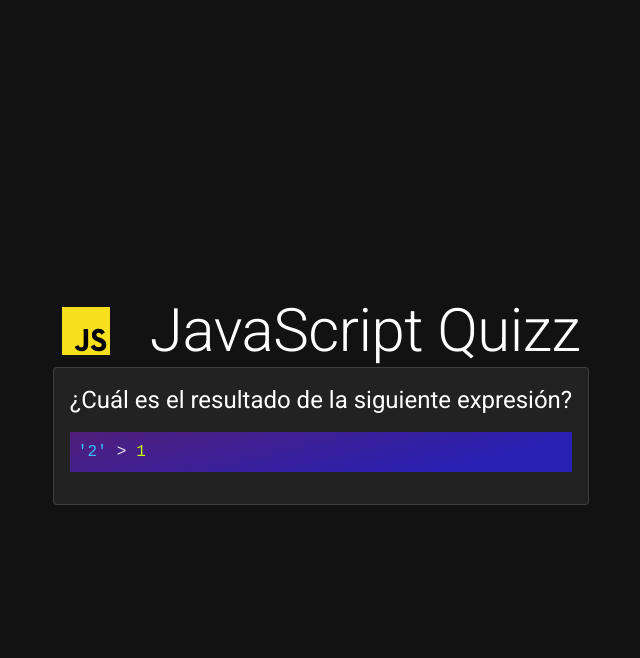
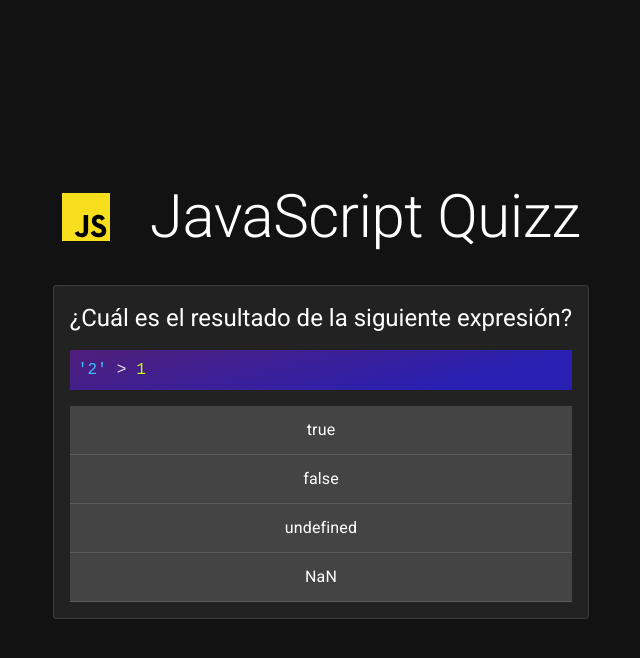
Before and after one commit to Ayala0717/react-quizz, a React (Vite) app: page / in a window 1280 px wide. Both pictures are taken after a click on the button "EMPEZAR!". Shown: the top 658 px of the page, without its empty margins (319-959 px from the left). Built offline with nearby package versions, Linux system fonts and the light colour scheme.

Commit message:
feat: select answer logic has been added

```diff
--- a/src/components/Game/index.tsx
+++ b/src/components/Game/index.tsx
@@ -1,4 +1,13 @@
-import { Card, IconButton, Stack, Typography } from '@mui/material'
+import {
+  Card,
+  IconButton,
+  List,
+  ListItem,
+  ListItemButton,
+  ListItemText,
+  Stack,
+  Typography,
+} from '@mui/material'
 import SyntaxHighlighter from 'react-syntax-highlighter'
 import { gradientDark } from 'react-syntax-highlighter/dist/cjs/styles/hljs'
 
@@ -6,16 +15,52 @@ import { useQuestionStore } from '../../store/questions'
 
 import { type Question as QuestionType } from '../../types'
 
+const getBackgroundColor = (info: QuestionType, answerIndex: number) => {
+  const { userSelectedAnswer, correctAnswer } = info
+
+  if (userSelectedAnswer == null) return 'transparent'
+
+  if (correctAnswer != answerIndex && userSelectedAnswer === answerIndex)
+    return 'transparent'
+
+  if (correctAnswer === answerIndex) return 'green'
+
+  if (userSelectedAnswer === answerIndex) return 'red'
+
+  return 'transparent'
+}
+
 const Question = ({ info }: { info: QuestionType }) => {
+  const selectAnswer = useQuestionStore((state) => state.selectAnswer)
+
+  const createHandleClick = (answerIndex: number) => () => {
+    selectAnswer(info.id, answerIndex)
+  }
+
   return (
     <Card
       variant='outlined'
-      sx={{ textAlign: 'left', bgcolor: '#222', padding: 2 }}
+      sx={{ textAlign: 'left', bgcolor: '#222', padding: 2, marginTop: 4 }}
     >
       <Typography variant='h5'>{info.question}</Typography>
+
       <SyntaxHighlighter language='javascript' style={gradientDark}>
         {info.code}
       </SyntaxHighlighter>
+
+      <List sx={{ bgcolor: '#444' }} disablePadding>
+        {info.answers.map((answer, index) => (
+          <ListItem key={index} divider disablePadding>
+            <ListItemButton
+              disabled={info.userSelectedAnswer != null}
+              sx={{ bgcolor: getBackgroundColor(info, index) }}
+              onClick={createHandleClick(index)}
+            >
+              <ListItemText primary={answer} sx={{ textAlign: 'center' }} />
+            </ListItemButton>
+          </ListItem>
+        ))}
+      </List>
     </Card>
   )
 }
--- a/src/store/questions.ts
+++ b/src/store/questions.ts
@@ -1,13 +1,15 @@
 import { create } from 'zustand'
 import { type Question } from '../types'
+import confetti from 'canvas-confetti'
 
 interface State {
   questions: Question[]
   currentQuestion: number
   fetchQuestion: (limit: number) => Promise<void>
+  selectAnswer: (questionId: number, answerIndex: number) => void
 }
 
-export const useQuestionStore = create<State>((set) => {
+export const useQuestionStore = create<State>((set, get) => {
   return {
     questions: [],
     currentQuestion: 0,
@@ -19,5 +21,26 @@ export const useQuestionStore = create<State>((set) => {
 
       set({ questions })
     },
+    selectAnswer: (questionId: number, answerIndex: number) => {
+      const state = get()
+      const newQuestions = structuredClone(state.questions)
+
+      const questionIndex = newQuestions.findIndex(
+        (data) => data.id === questionId
+      )
+      const questionInfo = newQuestions[questionIndex]
+
+      const isCorrectUserAnswer = questionInfo.correctAnswer === answerIndex
+
+      if (isCorrectUserAnswer) confetti()
+
+      newQuestions[questionIndex] = {
+        ...questionInfo,
+        isCorrectUserAnswer,
+        userSelectedAnswer: answerIndex,
+      }
+
+      set({ questions: newQuestions })
+    },
   }
 })
```
